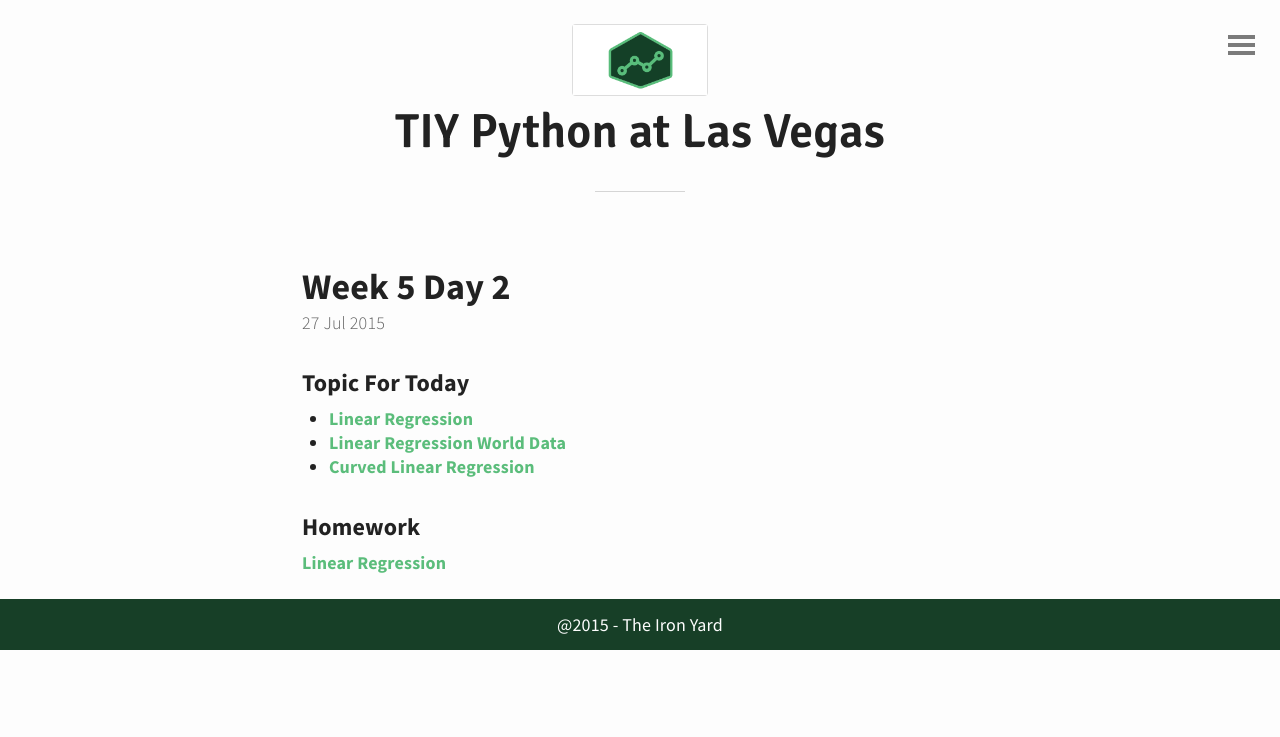
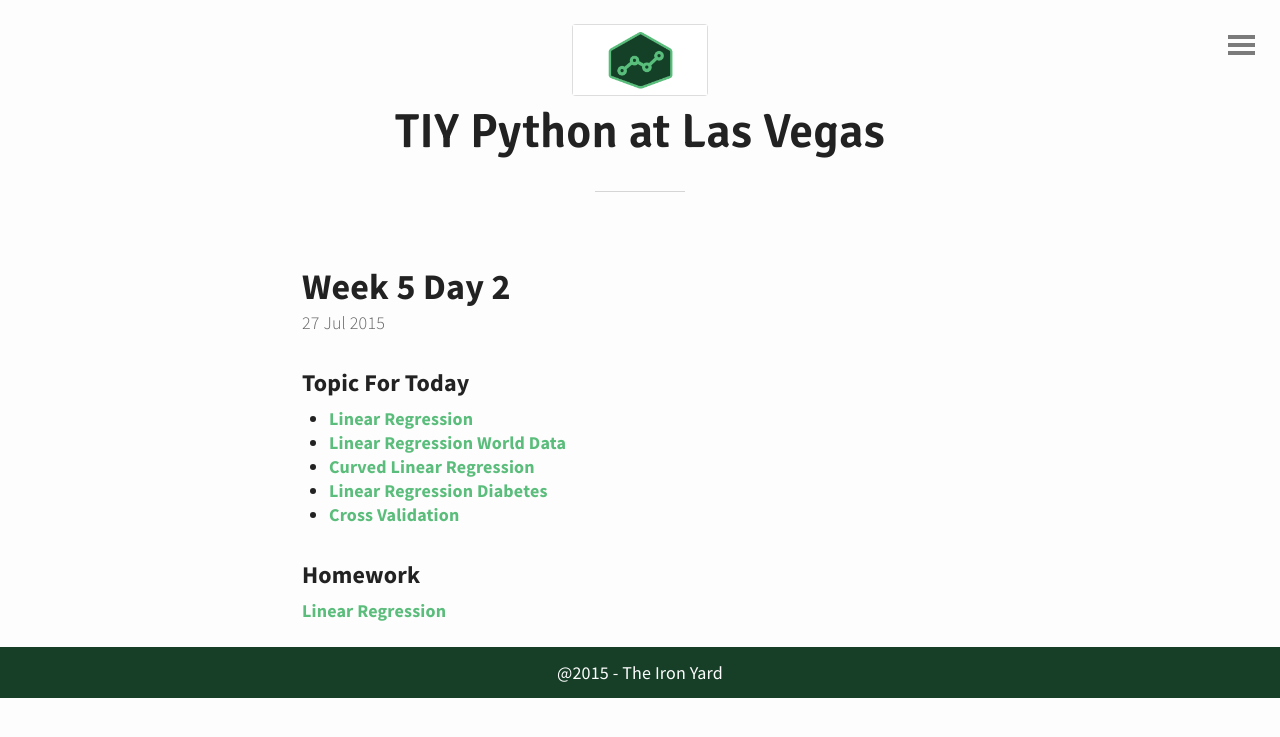
Before and after one commit to tiy-lv-python-2015-06/tiy-lv-python-2015-06.github.io, a Jekyll site: the page built from _posts/2015-07-27-Week-5-Day-2.md, in a window 1280 px wide. Shown: the top 737 px of the page. Built offline with Jekyll 4.4.1, drawn with Linux system fonts in a browser that asks for light colours.

Commit message:
Adding extra notebooks

```diff
--- a/_posts/2015-07-27-Week-5-Day-2.md
+++ b/_posts/2015-07-27-Week-5-Day-2.md
@@ -6,6 +6,8 @@
 * [Linear Regression](https://github.com/tiy-lv-python-2015-06/class-notes/blob/master/week5/02%20-%20Linear%20Regression.ipynb)
 * [Linear Regression World Data](https://github.com/tiy-lv-python-2015-06/class-notes/blob/master/week5/03%20-%20World%20Data%20Linear%20Regression.ipynb)
 * [Curved Linear Regression](https://github.com/tiy-lv-python-2015-06/class-notes/blob/master/week5/04%20-%20Curved%20Linear%20Regression.ipynb)
+* [Linear Regression Diabetes](https://github.com/tiy-lv-python-2015-06/class-notes/blob/master/week5/05%20Linear%20Regression%20-%20Diabetes.ipynb)
+* [Cross Validation](https://github.com/tiy-lv-python-2015-06/class-notes/blob/master/week5/06-Cross%20Validation.ipynb)
 
 ### Homework
 [Linear Regression](https://github.com/tiy-lv-python-2015-06/linear-regression)
```
